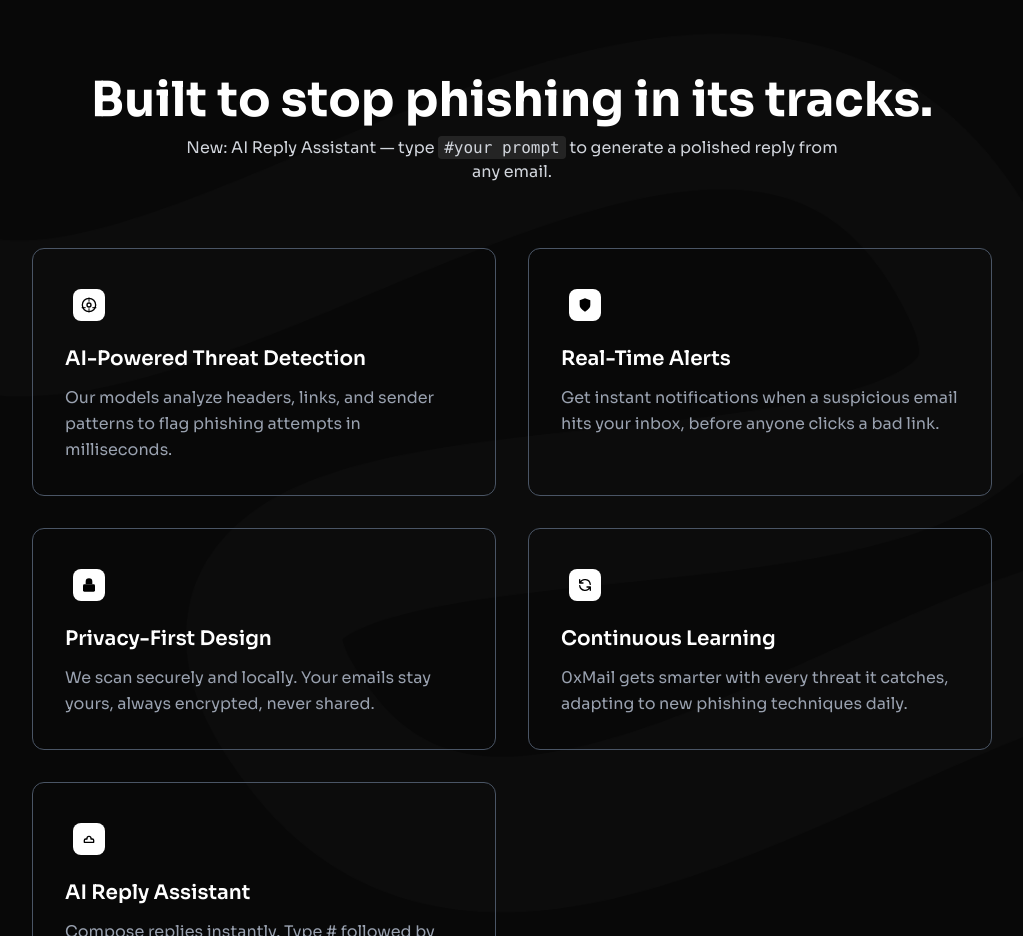
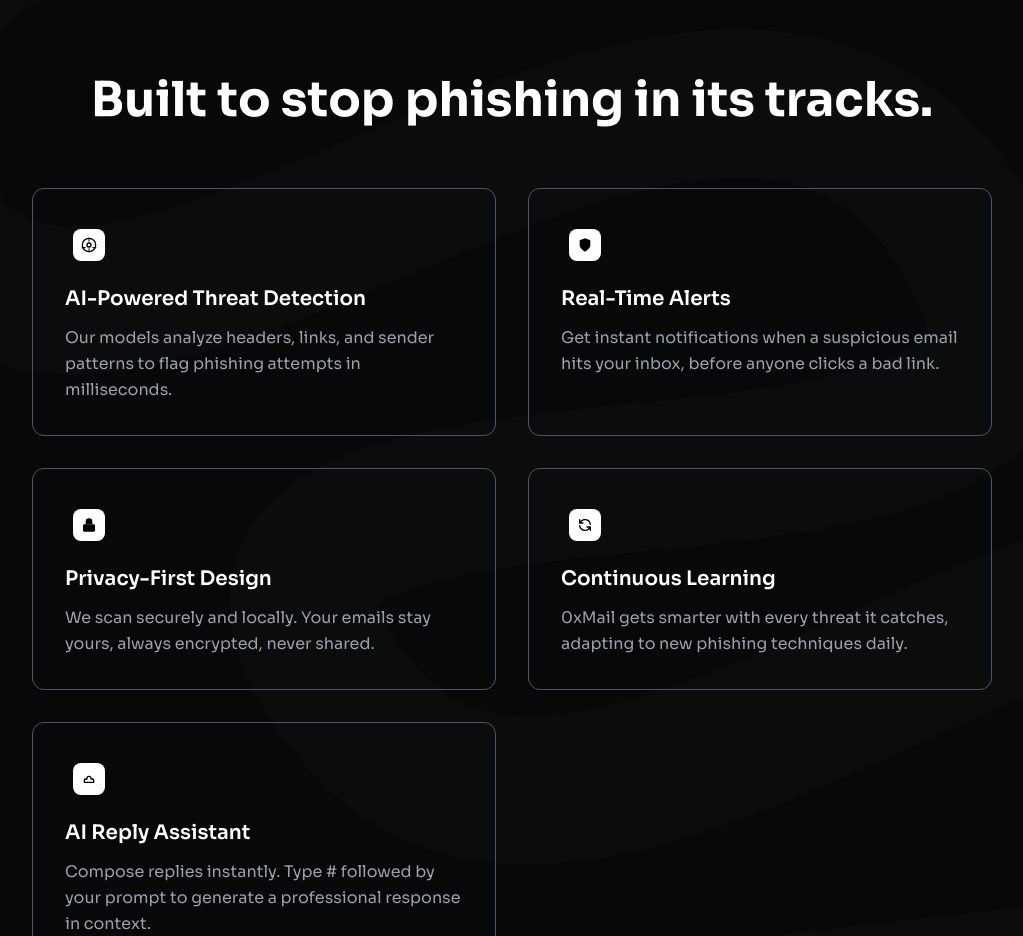
Before and after one commit to dtechoracle/0xMail, a Next.js app: page / in a window 1280 px wide. Shown: the part 980-1916 px from the top of the page, without its empty margins (128-1151 px from the left). Built offline with nearby package versions, Linux system fonts and the light colour scheme.

Commit message:
prisma migration

```diff
--- a/src/components/FeaturesSection.tsx
+++ b/src/components/FeaturesSection.tsx
@@ -118,9 +118,9 @@
           <h2 className="text-3xl sm:text-4xl lg:text-5xl font-bold text-white mb-3">
             Built to stop phishing in its tracks.
           </h2>
-          <p className="text-gray-300 max-w-2xl mx-auto">
+          {/* <p className="text-gray-300 max-w-2xl mx-auto">
             New: AI Reply Assistant — type <span className="font-mono bg-white/10 px-1.5 py-0.5 rounded">#your prompt</span> to generate a polished reply from any email.
-          </p>
+          </p> */}
         </div>
 
             {/* Features Grid */}
```
Also changed, not shown: src/app/auth/setup-2fa/page.tsx (line endings or trailing spaces), 1 other file (tests, documents, lock files or other folders).
